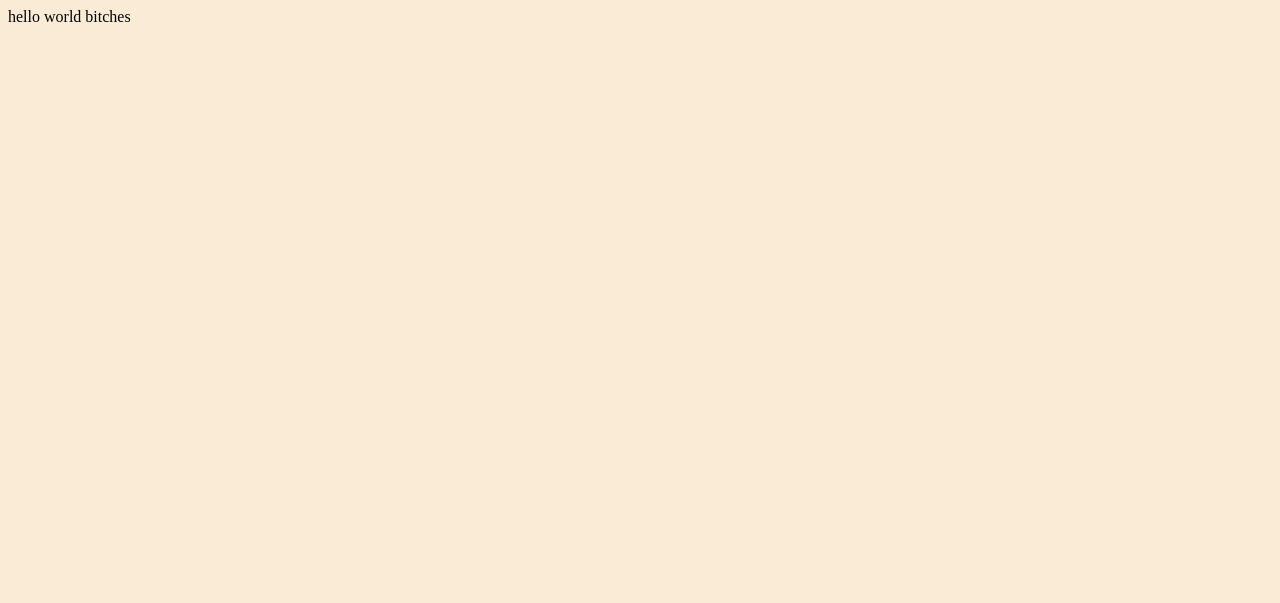
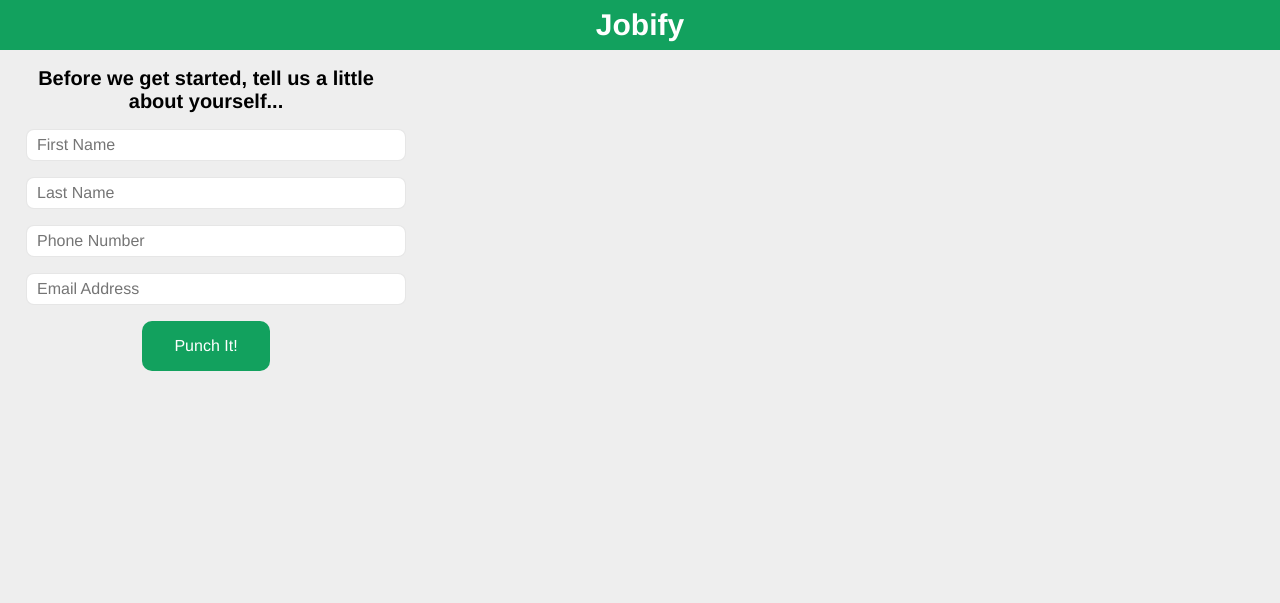
Before and after one commit to juicy-llamas/App-Autofill, a browser extension: page app/ui/menu/menu.html in a window 1280 px wide. Drawn offline with Linux system fonts and the light colour scheme.

Commit message:
made basic UI as prototype

```diff
--- a/app/ui/menu/menu.html
+++ b/app/ui/menu/menu.html
@@ -1,10 +1,28 @@
 <html>
+
 <head>
 	<link rel="stylesheet" href="css_out/style.css" />
 	<meta charset="utf-8" />
 	<title>Menu</title>
 </head>
+
 <body>
-		<p>hello world bitches</p>
+	<header>
+		<h1 id="header-title">Jobify</h1>
+	</header>
+	<div id="main-wrapper">
+		<div class="tagline-wrapper"><h2 class="tagline">Before we get started, tell us a little about yourself...</h2></div>
+		<div class="field-list">
+			<div><input type="text" placeholder="First Name"></div>
+			<div><input type="text"  placeholder="Last Name"></div>
+			<div><input type="text" placeholder="Phone Number"></div>
+			<div><input type="text" placeholder="Email Address"></div>
+		</div>
+		<p>
+
+		</p>
+		<a href="#" class="btn submit-btn">Punch It!</a href="#">
+	</div>
 </body>
+
 </html>
--- a/app/ui/menu/sass_src/_menu.sass
+++ b/app/ui/menu/sass_src/_menu.sass
@@ -1,3 +1,34 @@
-html,body
-    width: 100px
-    height: 100px
+
+.field-list
+    display: grid
+    grid-template-columns: 1fr
+    grid-template-rows: auto
+    row-gap: 1rem
+    input
+        width: 100%
+        height: $fieldHeight
+        border: 1px solid $borderColor
+        border-radius: 8px
+        padding: 2px 10px
+        margin: 0 10px
+        outline: none
+        &:focus-visible
+            border: 1px solid $jobifyGreen
+            outline: none
+
+.btn
+    background-color: $jobifyGreen
+    color: white
+    padding: 1em 2em
+    border-radius: 10px
+    width: fit-content
+    text-decoration: none
+    transition: all 50ms linear
+    // border: 3px solid $jobifyGreen
+.submit-btn
+    display: block
+    margin: 0 auto
+    &:hover
+        background-color: $jobifyBrightGreen
+        // color: black
+        // background-color: #00000000
--- /dev/null
+++ b/app/ui/menu/sass_src/_variables.sass
@@ -0,0 +1,13 @@
+//Size variables
+$extensionWidth: 380px
+$extensionHeight: 600px
+$headerHeight: 50px
+$wrapperHeight: calc($extensionHeight - $headerHeight)
+$fieldHeight: 2rem
+//color variables
+$backgroundColor: #eeeeee
+$borderColor: #cccccc7e
+$jobifyGreen: #12a15e
+
+//jobify bright green is used for buttons that are hovered over
+$jobifyBrightGreen: #14af67
```
Also changed, not shown: app/ui/menu/css_out/style.css, 1 other file. Lines whose indentation alone changed are shown as unchanged.
